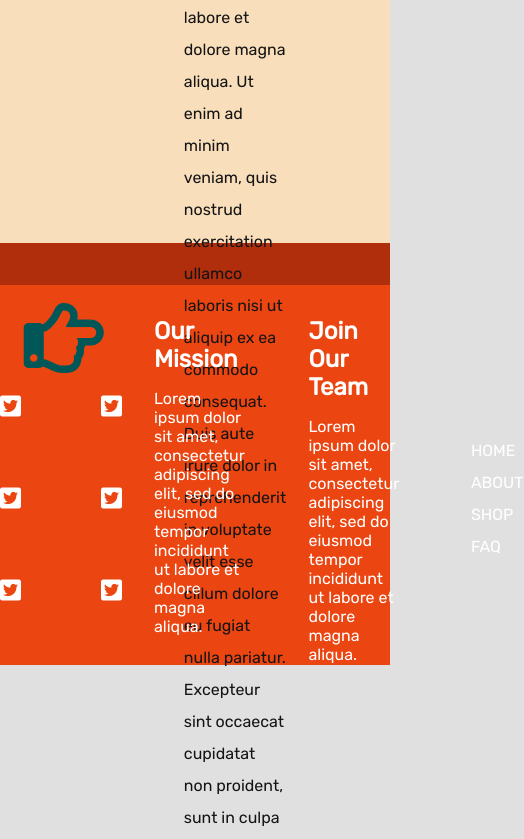
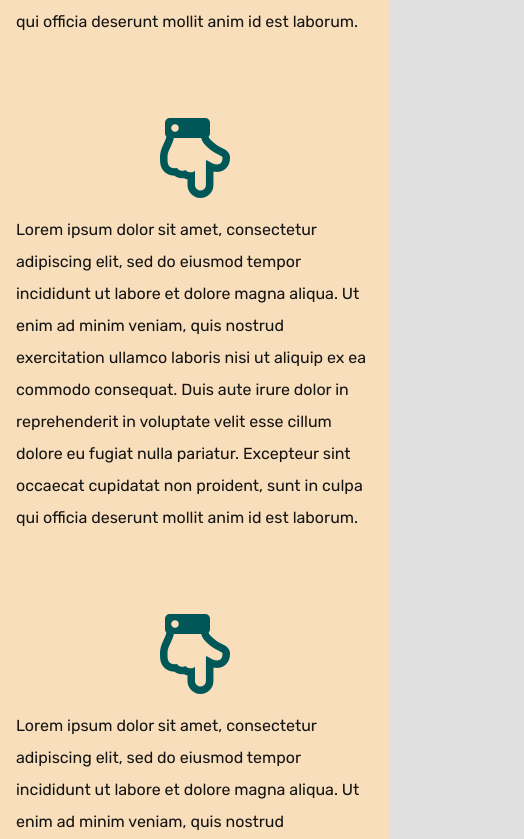
Before and after one commit to hkennedyvi/camper, a React (Create React App) app: page / in a window 390 px wide. Shown: the part 1785-2624 px from the top of the page, 524 px wide, since content can reach past the window. Built offline with nearby package versions, Linux system fonts and the light colour scheme.

Commit message:
mobile/responsive media queries

```diff
--- a/src/components/About/about.scss
+++ b/src/components/About/about.scss
@@ -32,3 +32,25 @@ $primaryBg: #f8debb;
 .about_image {
     max-width: 100%;
 }
+
+@media only screen and (max-width: 600px) {
+    .about_card {
+        margin: 0;
+        padding: 0 0 10rem 0;
+        display: flex;
+        flex-direction: column-reverse;
+    }
+
+    .text_container {
+        max-width: 100%;
+        padding: 4rem;
+    }
+
+    .image_container {
+        max-width: 100%;
+    }
+
+    .sm_header {
+        position: relative;
+    }
+}
--- a/src/components/About/index.jsx
+++ b/src/components/About/index.jsx
@@ -11,7 +11,7 @@ class Hero extends Component {
                     <img className="about_image" src={hammockImg} alt="" />
                 </div>
                 <div className="text_container">
-                    <h1>ABOUT US</h1>
+                    <h1>OUR STORY</h1>
                     <hr />
                     <p className="about_copy">
                         Lorem ipsum dolor sit amet, consectetur adipiscing elit,
--- a/src/components/Footer/footer.scss
+++ b/src/components/Footer/footer.scss
@@ -1,12 +1,12 @@
-$primaryBg: #EB4511;
-$secondaryBg : #B02E0C;
+$primaryBg: #eb4511;
+$secondaryBg: #b02e0c;
 $fontPrimary: #ffffff;
 $fontSecondary: #9b9b9b;
 
 .footer {
     height: 50vh;
-    min-height: 15rem;
-    color: $fontPrimary
+    min-height: 23rem;
+    color: $fontPrimary;
 }
 
 .footer_top {
@@ -44,6 +44,16 @@ $fontSecondary: #9b9b9b;
 }
 
 .footer_nav_item:hover {
-    color:$fontSecondary;
+    color: $fontSecondary;
     font-style: italic;
 }
+
+@media only screen and (max-width: 600px) {
+    .footer {
+        min-height: 35rem;
+    }
+
+    .footer_bottom {
+        grid-template-columns: 1fr 1fr;
+    }
+}
--- a/src/components/InformationCard/informationcard.scss
+++ b/src/components/InformationCard/informationcard.scss
@@ -57,3 +57,10 @@ $primaryBg: #ffffff;
     transform: rotate(180deg);
     transition: transform ease-in-out 100ms;
 }
+
+@media only screen and (max-width: 600px) {
+    .faq_box {
+        width: 100%;
+        margin: 2rem 0;
+    }
+}
--- a/src/components/Main/main.scss
+++ b/src/components/Main/main.scss
@@ -39,3 +39,28 @@ $fontSecondary: #141414;
     line-height: 2rem;
     padding: 0 5rem;
 }
+
+@media only screen and (max-width: 600px) {
+    .main_container {
+        height: 120rem;
+    }
+
+    .main_subheader {
+        font-size: 2rem;
+    }
+
+    .main_list_item {
+        display: flex;
+        flex-direction: column;
+        align-items: center;
+        margin: 2rem 1rem;
+    }
+
+    .main_bullet {
+        transform: rotate(90deg);
+    }
+
+    .main_copy {
+        padding: 0;
+    }
+}
--- a/src/components/NavBar/navbar.scss
+++ b/src/components/NavBar/navbar.scss
@@ -57,3 +57,9 @@ $fontSecondary: #ffffff;
         width: 50%;
     }
 }
+
+@media only screen and (max-width: 600px) {
+    .navbar {
+        grid-template-columns: 1fr 1fr 1fr 1fr 1fr 1fr;
+    }
+}
--- a/src/components/Shop/shop.scss
+++ b/src/components/Shop/shop.scss
@@ -43,3 +43,15 @@ $fontSecondary : #B02E0C;
     font-weight: bolder;
     color: $fontSecondary;
 }
+
+@media only screen and (max-width: 600px) {
+    .shop_container {
+        height: 230vh;
+        min-height: 355rem;
+        padding: 3rem;
+    }
+
+    .shop_grid {
+        grid-template-columns: 1fr;
+    }
+}
```
Also changed, not shown: src/components/Information/information.scss (line endings or trailing spaces), 1 other file (tests, documents, lock files or other folders).
